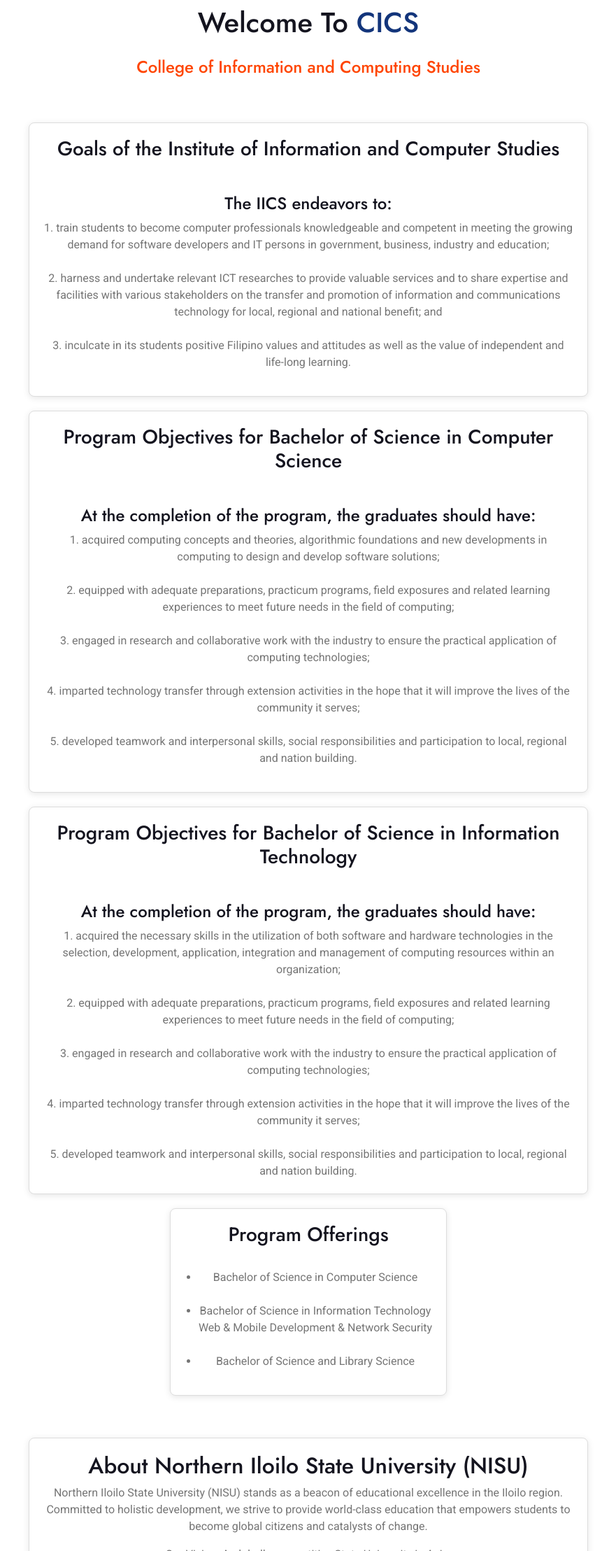
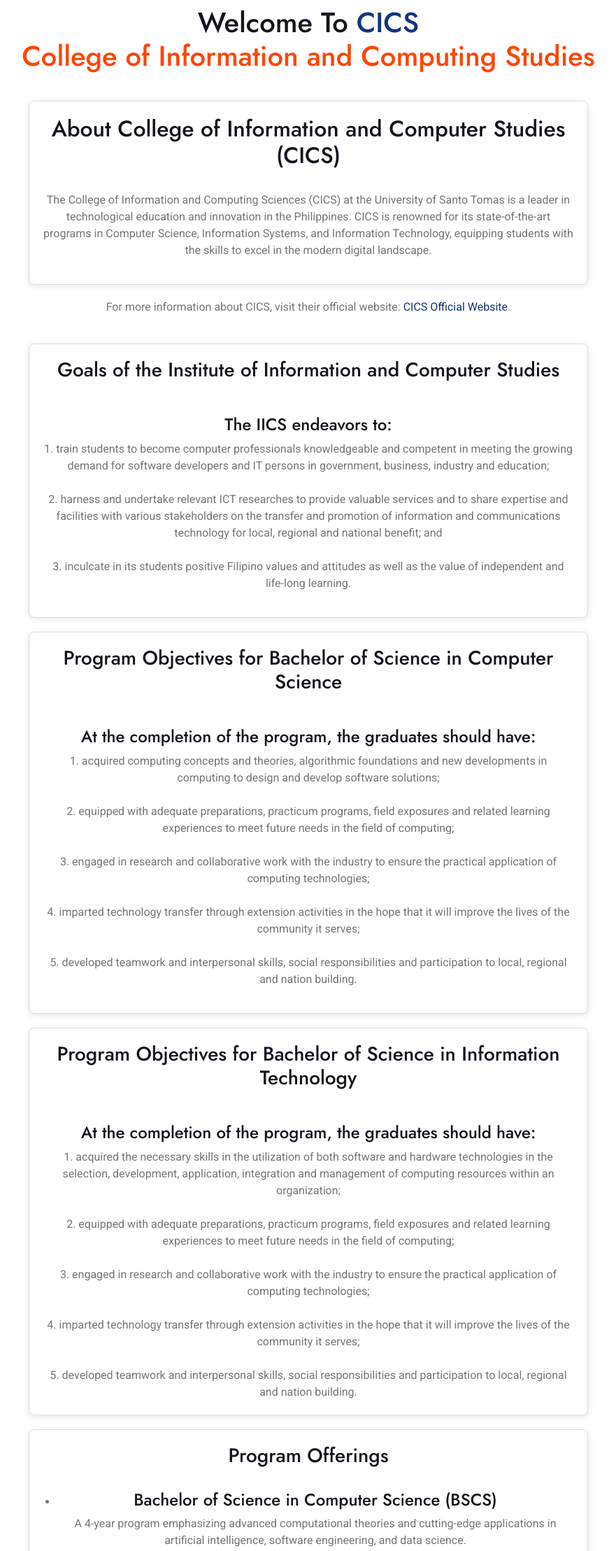
Before and after one commit to JCsorillo/Mary-Gail, a plain HTML site: page cics.html in a window 1280 px wide. Shown: the part 543-2760 px from the top of the page at 70% size, without its empty margins (199-1080 px from the left). Drawn offline with nearby package versions, Linux system fonts and the light colour scheme.

Commit message:
Update cics.html

```diff
--- a/cics.html
+++ b/cics.html
@@ -97,12 +97,24 @@
         <!-- Header End -->
 
         <!-- About Start -->
-        <section class="nisu-section">
-            <h1>Welcome To <a href="https://www.nisu.edu.ph/index.php/academics/college-of-information-and-computing-studies">CICS</a></h1>
-            <p><h2><span>College of Information and Computing Studies</span></h2></p>
+          <section class="nisu-section">
+            <h1>Welcome To <a href="https://www.nisu.edu.ph/index.php/academics/college-of-information-and-computing-studies">CICS</a> <br>
+<span>College of Information and Computing Studies</span></h1>
         </section>
 
         <section class="content-section">
+              <div class="containers">
+    <h2>About College of Information and Computer Studies (CICS)</h2>
+                  <br>
+    <p>
+        The College of Information and Computing Sciences (CICS) at the University of Santo Tomas is a leader in technological education and innovation in the Philippines.
+        CICS is renowned for its state-of-the-art programs in Computer Science, Information Systems, and Information Technology, equipping students with the skills to excel in the modern digital landscape.
+    </p>
+  </div>
+                        <p>
+                For more information about CICS, visit their official website: <a href="https://www.nisu.edu.ph/index.php/academics/college-of-information-and-computing-studies">CICS Official Website</a>.
+            </p>
+            <br>
             <div class="containers">
                 <h3>Goals of the Institute of Information and Computer Studies</h3>
                 <br>
@@ -150,18 +162,24 @@
                 <h3>Program Offerings</h3>
                 <ul class="bullets">
                     <br>
-                    <li>Bachelor of Science in Computer Science</li>
+                    <li><h4>Bachelor of Science in Computer Science (BSCS)</h4></li>
+                    <p>A 4-year program emphasizing advanced computational theories and cutting-edge applications in artificial intelligence, software engineering, and data science.</p>
                     <br>
-                    <li>Bachelor of Science in Information Technology</li>
+
+                    <li><h4>Bachelor of Science in Information Technology (BSIT)</h4></li>
                     Web & Mobile Development & Network Security
-                    <br><br>
-                    <li>Bachelor of Science and Library Science</li>
+                    <p>Focuses on the design, development, and management of information systems to enhance business processes and decision-making.</p>
+                    <br>
+
+                    <li><h4>Bachelor of Science and Library Science (BLIS)</h4></li>
+                    <p>Develops practical expertise in network management, cloud computing, and software solutions for diverse industries.</p>
                 </ul>
             </div>
         </section>
 
         <section class="about-nisu">
             <h2>About Northern Iloilo State University (NISU)</h2>
+            <br>
             <p>
                 Northern Iloilo State University (NISU) stands as a beacon of educational excellence in the Iloilo region. Committed to holistic development, we strive to provide world-class education that empowers students to become global citizens and catalysts of change.
             </p>
```
